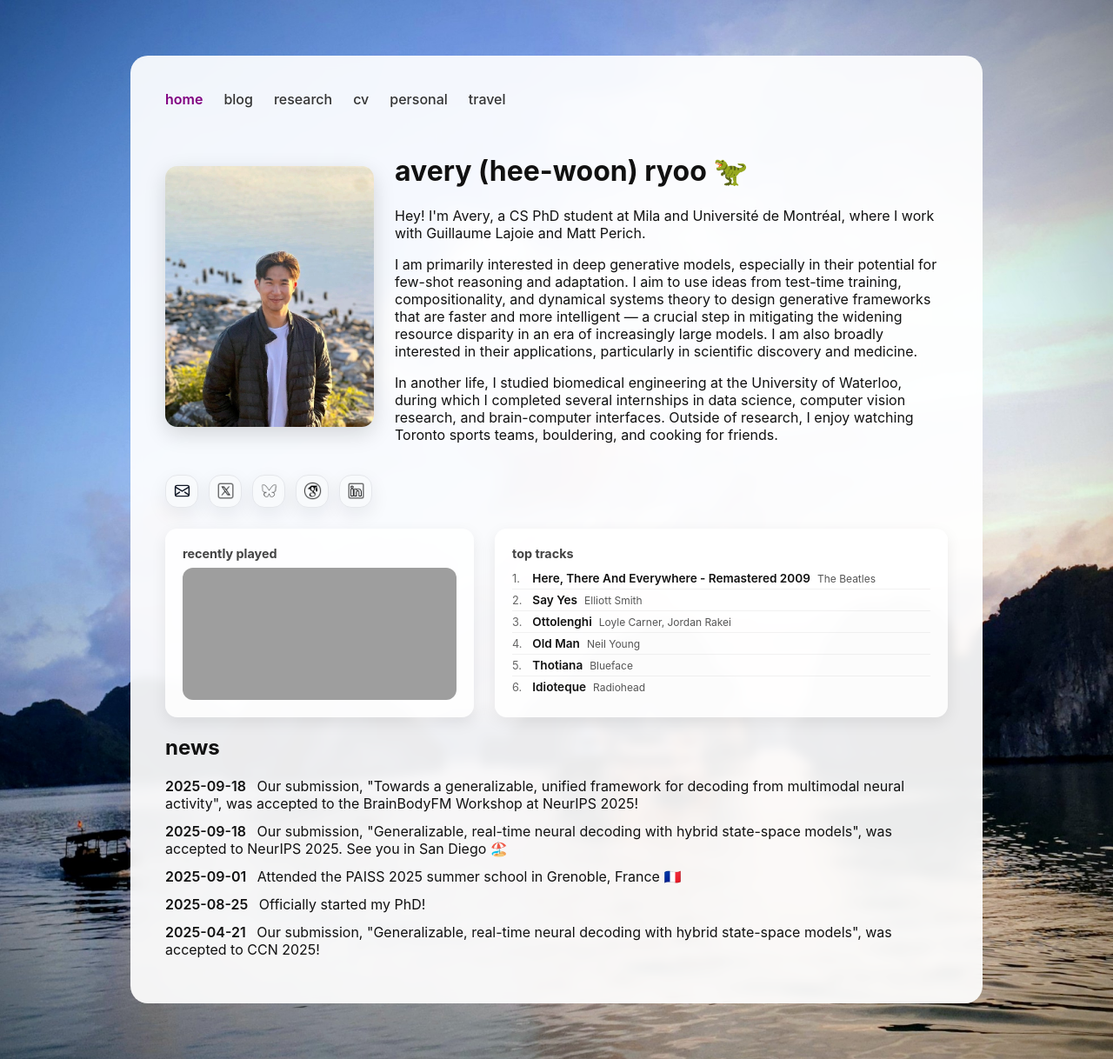
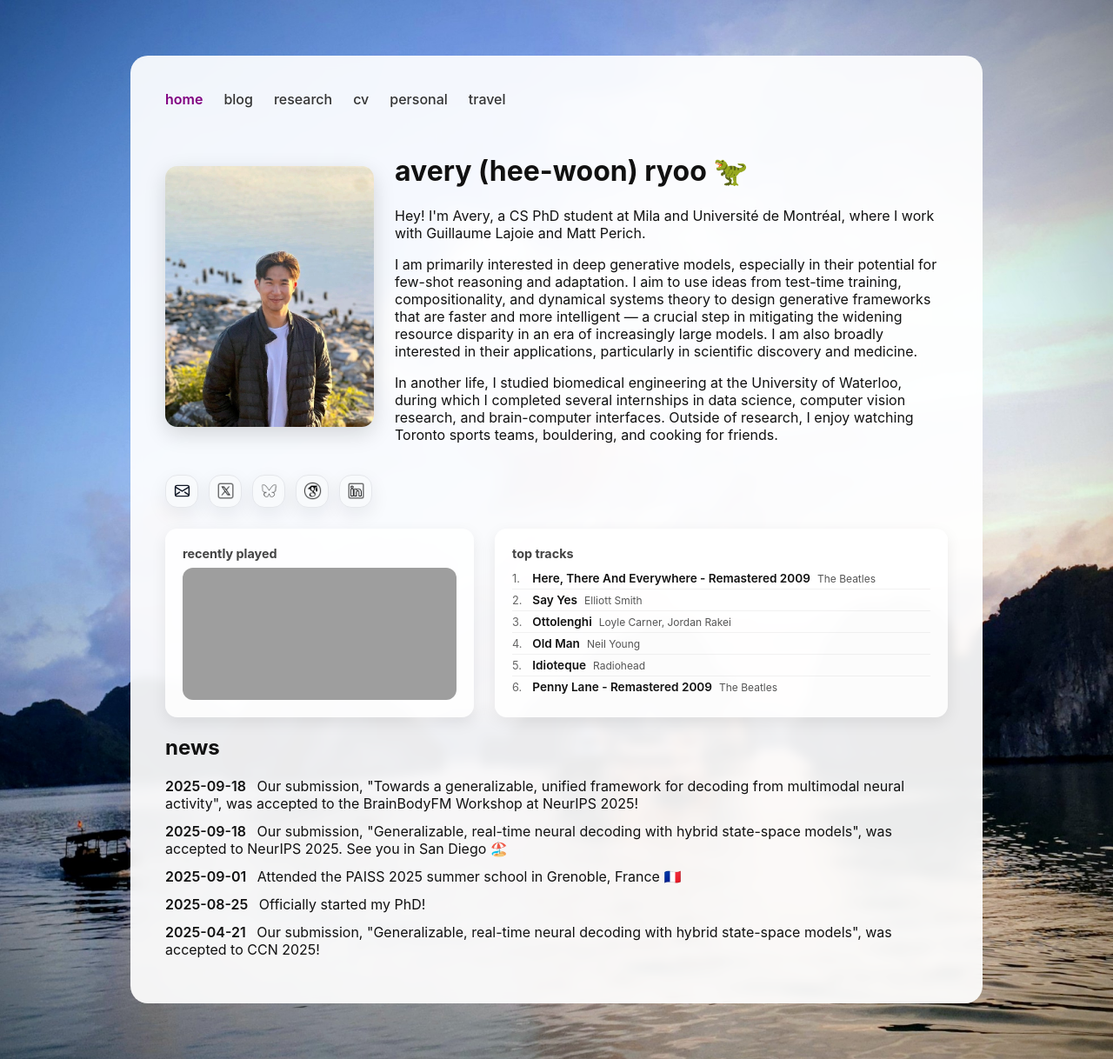
Before and after one commit to averyryoo/averyryoo.github.io, a Jekyll site: the page built from index.md, in a window 1280 px wide. Shown: the whole page at 87% size. Built offline with Jekyll 4.4.1, drawn with Linux system fonts in a browser that asks for light colours; grey boxes are pictures that could not be loaded.

Commit message:
chore: update spotify data

```diff
--- a/_data/spotify.yml
+++ b/_data/spotify.yml
@@ -18,10 +18,10 @@ top_tracks:
 - artist: Neil Young
   track: Old Man
   url: https://open.spotify.com/track/6grFWYpLQul3nAHjzzPKT8
-- artist: Blueface
-  track: Thotiana
-  url: https://open.spotify.com/track/1rBjexQsgqXpsS2BrCxaDX
 - artist: Radiohead
   track: Idioteque
   url: https://open.spotify.com/track/1W5XugQJGhnSATMI5n002M
-updated_at: 2026-05-15 16:18 UTC
+- artist: The Beatles
+  track: Penny Lane - Remastered 2009
+  url: https://open.spotify.com/track/1h04XMpzGzmAudoI6VHBgA
+updated_at: 2026-05-15 18:01 UTC
```
